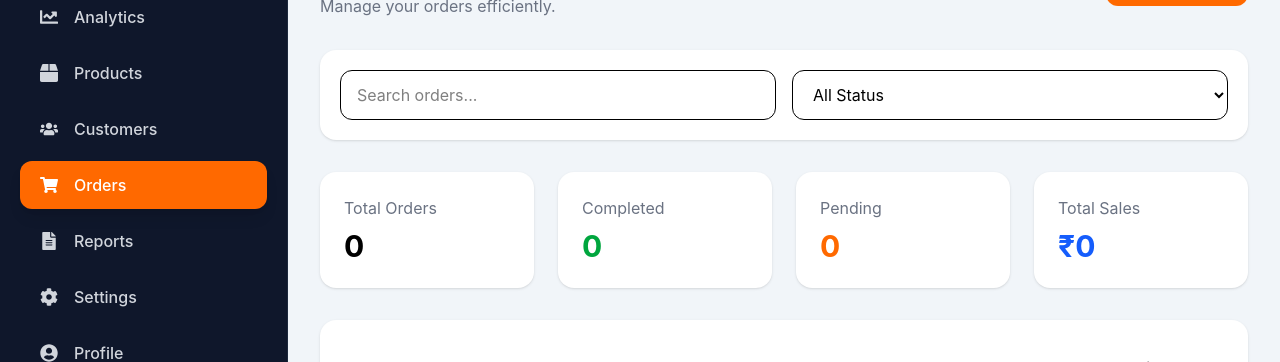
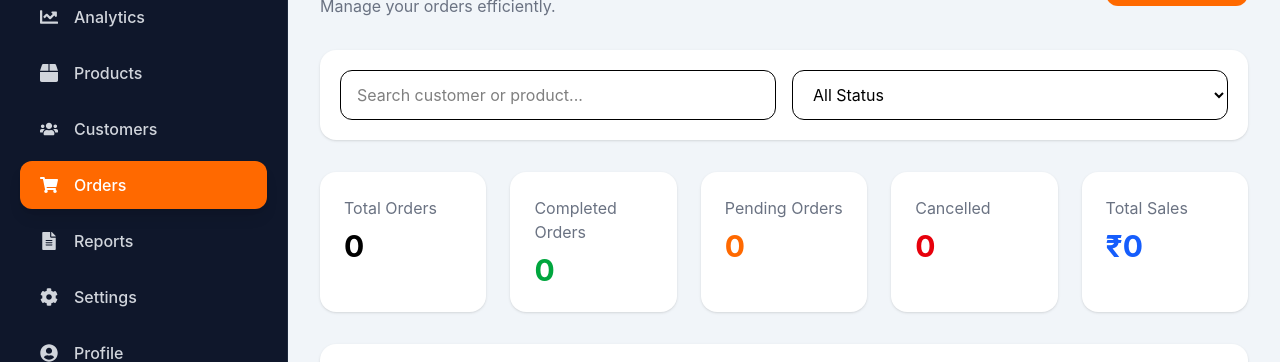
Before and after one commit to gauravsatpute0809/PulseTracker, a React app in the folder frontend/: page /orders in a window 1280 px wide. Shown: the part 167-529 px from the top of the page. Built offline with nearby package versions, Linux system fonts and the light colour scheme; no server answers; sample sign-in values are in the browser's storage; the HTML template or start-up script is replaced by a standard one.

Commit message:
Orders CRUD frontend and backend completed

```diff
--- a/frontend/src/components/AddOrderModal.jsx
+++ b/frontend/src/components/AddOrderModal.jsx
@@ -122,6 +122,7 @@ function AddOrderModal({
           >
             <option>Pending</option>
             <option>Completed</option>
+            <option>Cancelled</option>
           </select>
 
           <input
--- a/frontend/src/components/EditOrderModal.jsx
+++ b/frontend/src/components/EditOrderModal.jsx
@@ -129,6 +129,9 @@ function EditOrderModal({
             <option value="Cancelled">
               Cancelled
             </option>
+            <option value="Cancelled">
+              Cancelled
+              </option>
           </select>
 
           <input
--- a/frontend/src/pages/Orders.jsx
+++ b/frontend/src/pages/Orders.jsx
@@ -14,12 +14,12 @@ function Orders() {
 
   // Summary
   const [summary, setSummary] = useState({
-    total_orders: 0,
-    completed_orders: 0,
-    pending_orders: 0,
-    total_sales: 0,
-  });
-
+  total_orders: 0,
+  completed_orders: 0,
+  pending_orders: 0,
+  cancelled_orders: 0,
+  total_sales: 0,
+});
   // Fetch Summary
   const fetchSummary = async () => {
     try {
@@ -32,12 +32,11 @@ function Orders() {
 
   useEffect(() => {
     fetchSummary();
-  }, []);
+  }, [refresh]);
 
   // Refresh Orders & Summary
   const refreshOrders = () => {
     setRefresh((prev) => !prev);
-    fetchSummary();
   };
 
   return (
@@ -68,7 +67,7 @@ function Orders() {
 
           <input
             type="text"
-            placeholder="Search orders..."
+            placeholder="Search customer or product..."
             value={search}
             onChange={(e) => setSearch(e.target.value)}
             className="border rounded-xl px-4 py-3 outline-none focus:ring-2 focus:ring-orange-400"
@@ -82,13 +81,14 @@ function Orders() {
             <option value="">All Status</option>
             <option value="Pending">Pending</option>
             <option value="Completed">Completed</option>
+            <option value="Cancelled">Cancelled</option>
           </select>
 
         </div>
       </div>
 
       {/* Summary Cards */}
-      <div className="grid md:grid-cols-4 gap-6 mb-8">
+      <div className="grid md:grid-cols-5 gap-6 mb-8">
 
         <div className="bg-white rounded-2xl shadow p-6">
           <p className="text-gray-500">Total Orders</p>
@@ -98,18 +98,25 @@ function Orders() {
         </div>
 
         <div className="bg-white rounded-2xl shadow p-6">
-          <p className="text-gray-500">Completed</p>
+          <p className="text-gray-500">Completed Orders</p>
           <h2 className="text-3xl font-bold mt-2 text-green-600">
             {summary.completed_orders}
           </h2>
         </div>
 
         <div className="bg-white rounded-2xl shadow p-6">
-          <p className="text-gray-500">Pending</p>
+          <p className="text-gray-500">Pending Orders</p>
           <h2 className="text-3xl font-bold mt-2 text-orange-500">
             {summary.pending_orders}
           </h2>
         </div>
+
+        <div className="bg-white rounded-2xl shadow p-6">
+  <p className="text-gray-500">Cancelled</p>
+  <h2 className="text-3xl font-bold mt-2 text-red-600">
+    {summary.cancelled_orders}
+  </h2>
+</div>
 
         <div className="bg-white rounded-2xl shadow p-6">
           <p className="text-gray-500">Total Sales</p>
@@ -120,7 +127,7 @@ function Orders() {
 
       </div>
 
-      {/* Order Table */}
+      {/* Orders Table */}
       <OrderTable
         refresh={refresh}
         search={search}
@@ -133,6 +140,7 @@ function Orders() {
         onClose={() => setIsModalOpen(false)}
         onOrderAdded={refreshOrders}
       />
+
     </DashboardLayout>
   );
 }
```
Also changed, not shown: 1 other file (tests, documents, lock files or other folders).
